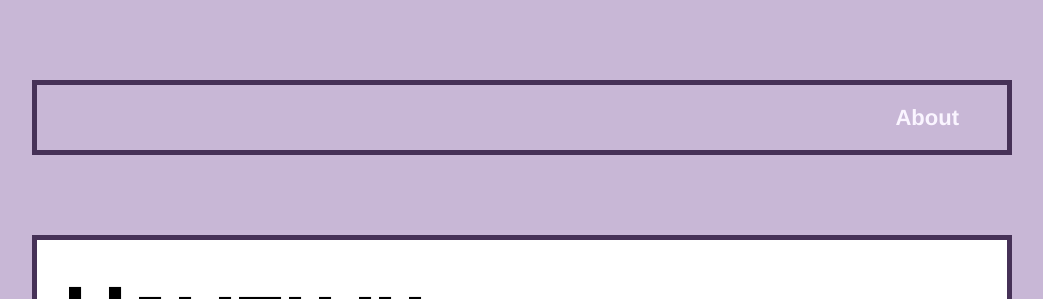
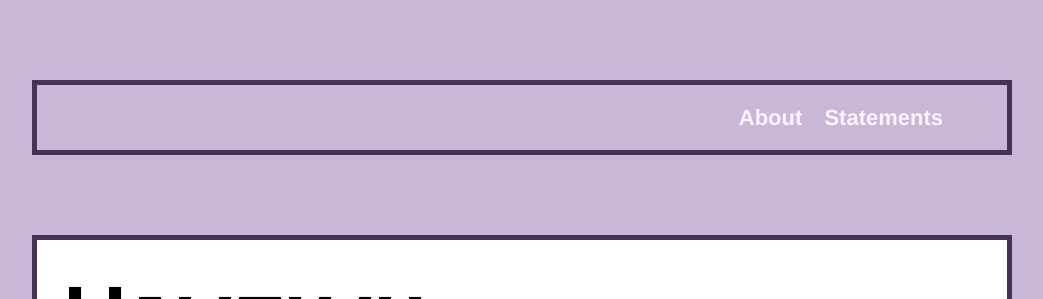
Before and after one commit to women-in-cryptography/women-in-cryptography-website, a Jekyll site: the page built from index.html, in a window 1280 px wide. Shown: the top 299 px of the page, without its empty margins (118-1161 px from the left). Built offline with Jekyll 4.4.1, drawn with Linux system fonts in a browser that asks for light colours.

Commit message:
Add statements page

```diff
--- a/_includes/head.html
+++ b/_includes/head.html
@@ -65,6 +65,7 @@
 		.menu-link {
 		  color: #FAF5FF;
 			font-weight: 800;
+			margin-right: 1rem;
 		}
 
     .wrapper {
--- /dev/null
+++ b/statements.html
@@ -0,0 +1,6 @@
+---
+layout: page
+permalink: /statements/
+title: Statements
+tags: menu
+---
```
